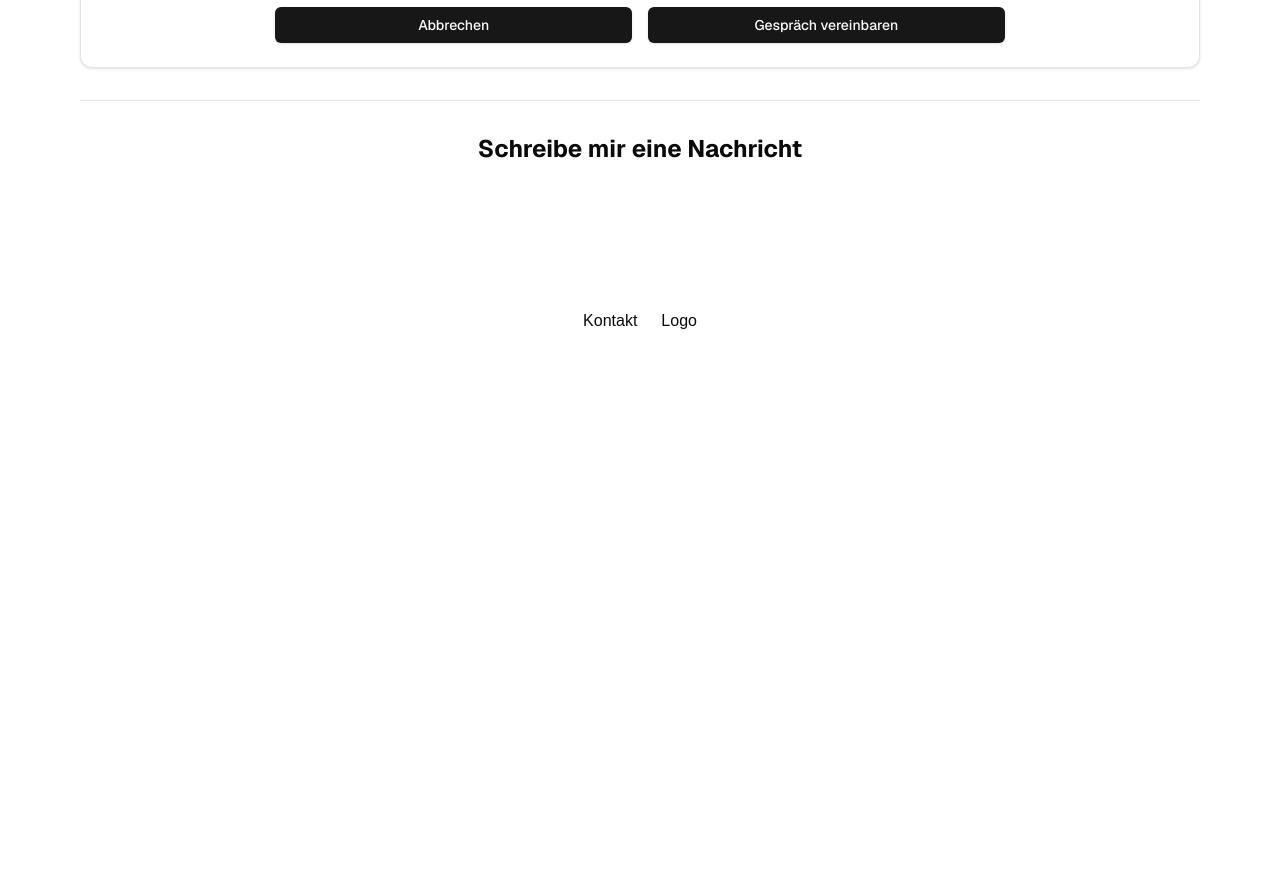
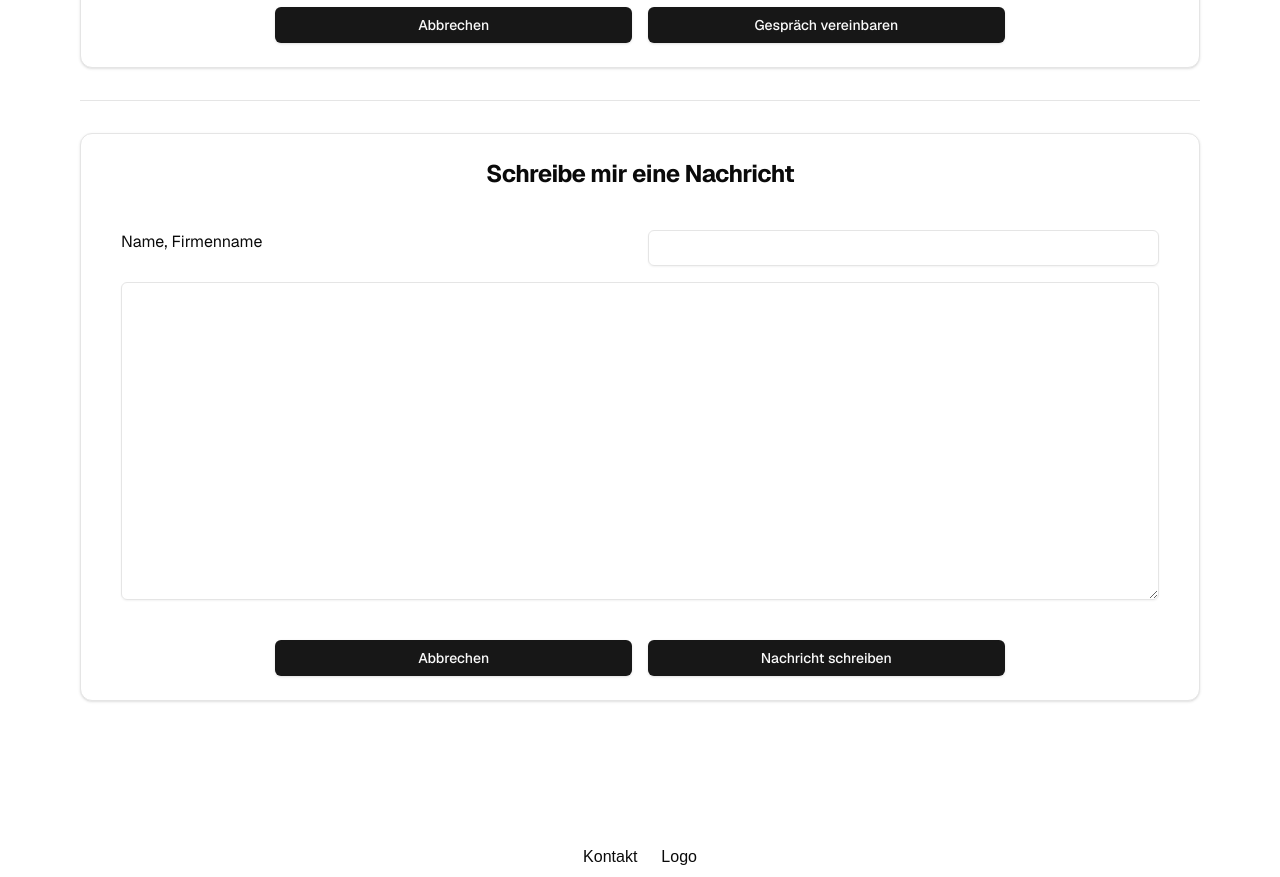
Before and after one commit to NicoGartmann/nago-marketing, a Next.js app: page / in a window 1280 px wide. Shown: the part 3080-3957 px from the top of the page. Before the commit the page ends 3421 px from the top, so only its background shows below. Built offline with nearby package versions, Linux system fonts and the light colour scheme.

Commit message:
contact component structure

```diff
--- a/src/app/Contact.tsx
+++ b/src/app/Contact.tsx
@@ -1,3 +1,8 @@
+import { Button } from "@/components/ui/button"
+import { Card, CardContent, CardFooter, CardHeader, CardTitle } from "@/components/ui/card"
+import { Input } from "@/components/ui/input"
+import { Textarea } from "@/components/ui/textarea"
+
 export default function Contact({
     id
 }: {
@@ -6,7 +11,22 @@ export default function Contact({
     return (
         <div id={id} className="w-full flex flex-col gap-8">
             <hr/>
-            <h2 className="text-center text-2xl font-bold">Schreibe mir eine Nachricht</h2>
+            <Card>
+                <CardHeader className="text-center text-2xl font-bold">
+                    <CardTitle className="text-center text-2xl font-bold">Schreibe mir eine Nachricht</CardTitle>
+                </CardHeader>
+                <CardContent className="grid grid-cols-2 gap-4 justify-center m-4">
+                    <div><p>Name, Firmenname</p></div>
+                    <div><Input/></div>
+                    <div className="col-span-2">
+                        <Textarea maxLength={250} rows={15}/>
+                    </div>
+                </CardContent>
+                <CardFooter className="w-full flex justify-center gap-4">
+                    <Button className="w-1/3">Abbrechen</Button>
+                    <Button className="w-1/3">Nachricht schreiben</Button>
+                </CardFooter>
+            </Card>
         </div>
     )
 }
```
